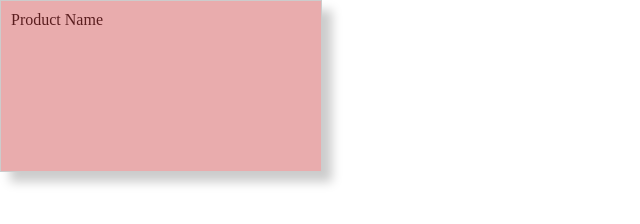
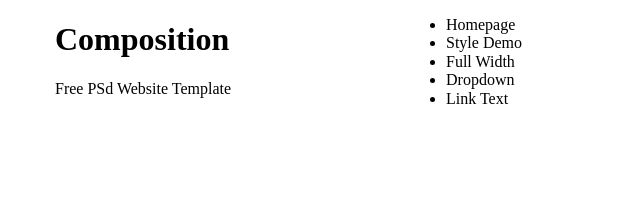
Before and after one commit to abdelgha004/Sass_project, a plain HTML site: page index.html in a window 1280 px wide. Shown: the whole page, without its empty margins (0-640 px from the left). Drawn offline with Linux system fonts and the light colour scheme.

Commit message:
New Progress

```diff
--- a/css/homepage.scss
+++ b/css/homepage.scss
@@ -1,7 +1,7 @@
 @import "./sass/helpers/variables";
 @import "./sass/helpers/mixins";
+@import "./sass/layout/grid";
 
 @import "./sass/layout/header";
 @import "./sass/pages/homepage";
-@import "./sass/components/buttons";
 @import "./sass/layout/footer";
--- a/css/sass/layout/_grid.scss
+++ b/css/sass/layout/_grid.scss
@@ -0,0 +1,11 @@
+* {
+  @include prefixer(box-sizing, border-box, webkit moz);
+}
+
+
+.container {
+  width: 1200px;
+  margin: auto;
+  padding-left: 15px;
+  padding-right: 15px;
+}
--- a/css/sass/layout/_header.scss
+++ b/css/sass/layout/_header.scss
@@ -0,0 +1,19 @@
+.header {
+  .logo {
+    width: 30%;
+    float: left;
+    h1 {
+
+    }
+    p {
+
+    }
+  }
+  .navbar {
+    width: 70%;
+    float: left;
+    li {
+
+    }
+  }
+}
--- a/css/sass/pages/_homepage.scss
+++ /dev/null
@@ -1,14 +0,0 @@
-.product {
-  background-color: #eee;
-  padding: 10px;
-  border: 1px solid #ccc;
-  width: 300px;
-  height: 150px;
-  position: relative;
-  @include prefixer(box-shadow, 10px 10px 10px #ccc, webkit moz);
-  .overlay {
-    @include overlay;
-    background-color: rgba($redColor, 0.4);
-    color: #fff;
-  }
-}
--- a/index.html
+++ b/index.html
@@ -8,9 +8,23 @@
     <link rel="stylesheet" href="css/normalize.css">
   </head>
   <body>
-    <div class="product">
-      Product Name
-      <div class="overlay"></div>
+    <!-- Start Header -->
+    <div class="header">
+      <div class="container">
+        <div class="logo">
+          <h1>Composition</h1>
+          <p>Free PSd Website Template</p>
+        </div>
+        <ul class="navbar">
+          <li>Homepage</li>
+          <li>Style Demo</li>
+          <li>Full Width</li>
+          <li>Dropdown</li>
+          <li>Link Text</li>
+        </ul>
+      </div>
+    </div>
+    <!-- End Header -->
     </div>
   </body>
 </html>
```
Also changed, not shown: css/homepage.css.
